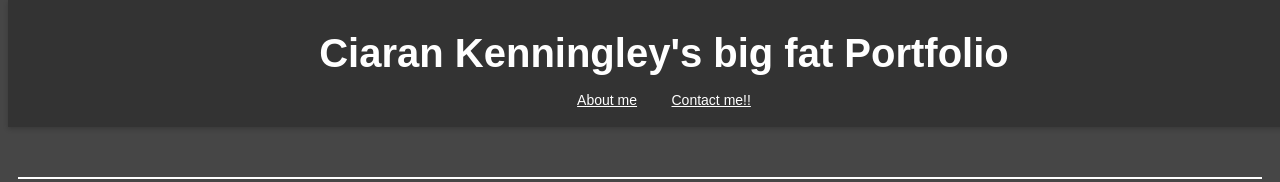
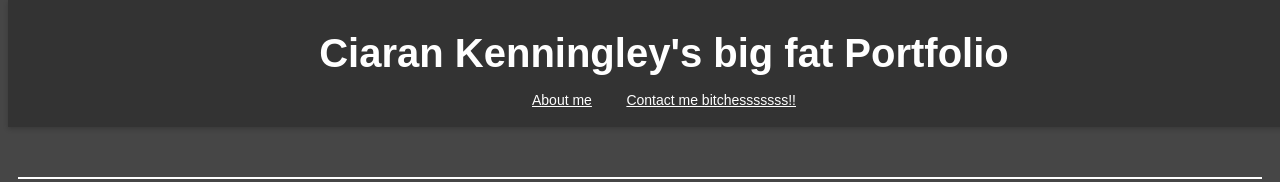
Before and after one commit to CiaranKenningley/my-portfolio, a plain HTML site: page index.html in a window 1280 px wide. Shown: the top 182 px of the page. Drawn offline with Linux system fonts and the light colour scheme.

Commit message:
bitchesss

```diff
--- a/index.html
+++ b/index.html
@@ -12,7 +12,7 @@
         <h1>Ciaran Kenningley's big fat Portfolio</h1>
         <nav>
             <a href="aboutme.html">About me</a>
-            <a href="contactme.html">Contact me!!</a>
+            <a href="contactme.html">Contact me bitchesssssss!!</a>
          </nav>
      </header>
 
```
